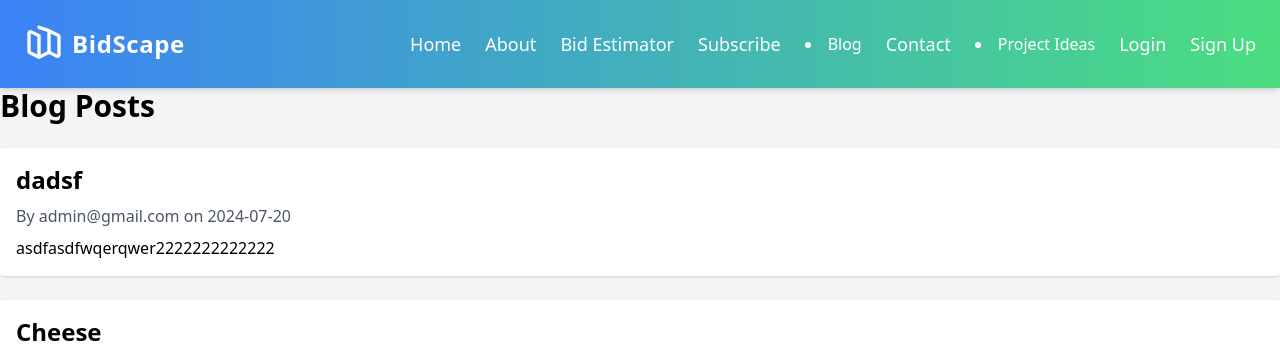
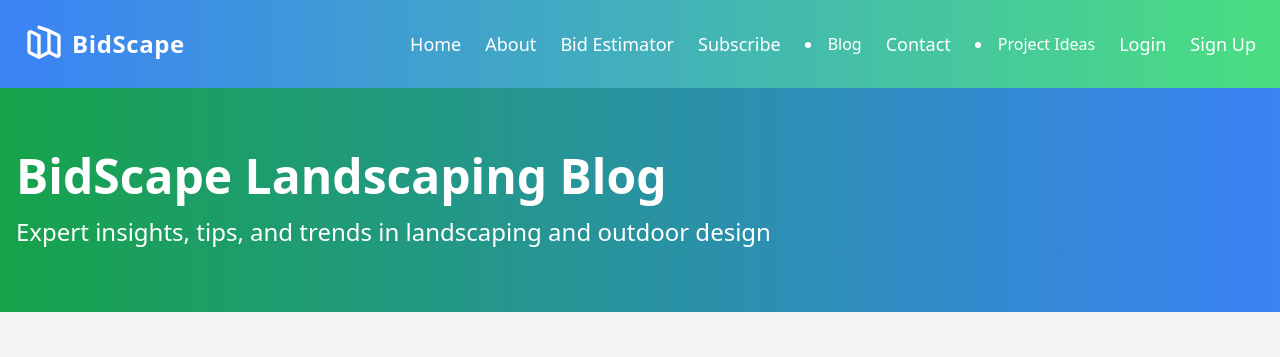
Before and after one commit to JohnathonCrowder/Landscape_bidder, a Flask app: page /blog in a window 1280 px wide. Shown: the top 357 px of the page. Run offline with Flask 3, Linux system fonts and the light colour scheme; some libraries are stand-ins or nearby versions.

Commit message:
Update index.html
updated blog posts page

```diff
--- a/app/templates/blog/index.html
+++ b/app/templates/blog/index.html
@@ -1,16 +1,100 @@
 {% extends "base.html" %}
 
+{% block title %}BidScape Blog - Landscaping Insights and Tips{% endblock %}
+
+{% block meta %}
+<meta name="description" content="Explore the latest landscaping trends, tips, and insights on the BidScape blog. Expert advice for professionals and homeowners alike.">
+<meta name="keywords" content="landscaping, garden design, lawn care, outdoor living, BidScape">
+<link rel="canonical" href="{{ url_for('main.blog', _external=True) }}">
+{% endblock %}
+
 {% block content %}
-<h1 class="text-3xl font-bold mb-6">Blog Posts</h1>
-<div class="mt-6">
+<header class="bg-gradient-to-r from-green-600 to-blue-500 text-white py-16">
+    <div class="container mx-auto px-4">
+        <h1 class="text-4xl md:text-5xl font-bold mb-4">BidScape Landscaping Blog</h1>
+        <p class="text-xl md:text-2xl">Expert insights, tips, and trends in landscaping and outdoor design</p>
+    </div>
+</header>
+
+<main class="container mx-auto px-4 py-12">
+    <div class="grid grid-cols-1 md:grid-cols-2 lg:grid-cols-3 gap-8">
+        {% for post in posts %}
+        <article class="bg-white rounded-lg shadow-lg overflow-hidden transition-transform duration-300 ease-in-out transform hover:scale-105">
+            <a href="{{ url_for('main.blog_post', post_id=post.id) }}" class="block">
+                <img src="{{ url_for('static', filename='images/blog-placeholder.jpg') }}" alt="{{ post.title }}" class="w-full h-48 object-cover">
+                <div class="p-6">
+                    <h2 class="text-2xl font-bold mb-2 text-gray-800 hover:text-blue-600 transition-colors duration-300">{{ post.title }}</h2>
+                    <p class="text-gray-600 mb-4 text-sm">
+                        <time datetime="{{ post.created_at.isoformat() }}">{{ post.created_at.strftime('%B %d, %Y') }}</time> | By {{ post.author.email }}
+                    </p>
+                    <p class="text-gray-700 mb-4">{{ post.content|truncate(150) }}</p>
+                    <span class="text-blue-600 hover:text-blue-800 font-semibold">Read More &rarr;</span>
+                </div>
+            </a>
+        </article>
+        {% endfor %}
+    </div>
+
+    {% if not posts %}
+    <div class="text-center py-12">
+        <p class="text-2xl text-gray-600">No blog posts available at the moment. Check back soon for exciting content!</p>
+    </div>
+    {% endif %}
+
+    {% if posts|length > 9 %}
+    <nav class="mt-12 flex justify-center">
+        <ul class="flex space-x-2">
+            <li><a href="#" class="px-4 py-2 bg-blue-500 text-white rounded hover:bg-blue-600">1</a></li>
+            <li><a href="#" class="px-4 py-2 bg-gray-200 text-gray-700 rounded hover:bg-gray-300">2</a></li>
+            <li><a href="#" class="px-4 py-2 bg-gray-200 text-gray-700 rounded hover:bg-gray-300">3</a></li>
+            <li><span class="px-4 py-2 text-gray-700">...</span></li>
+            <li><a href="#" class="px-4 py-2 bg-gray-200 text-gray-700 rounded hover:bg-gray-300">Next</a></li>
+        </ul>
+    </nav>
+    {% endif %}
+</main>
+
+<aside class="bg-gray-100 py-12">
+    <div class="container mx-auto px-4">
+        <h2 class="text-3xl font-bold mb-6 text-center">Subscribe to Our Newsletter</h2>
+        <form class="max-w-lg mx-auto flex">
+            <input type="email" placeholder="Enter your email" class="flex-grow px-4 py-2 rounded-l-lg focus:outline-none focus:ring-2 focus:ring-blue-500">
+            <button type="submit" class="bg-blue-500 text-white px-6 py-2 rounded-r-lg hover:bg-blue-600 transition-colors duration-300">Subscribe</button>
+        </form>
+    </div>
+</aside>
+{% endblock %}
+
+{% block scripts %}
+<script type="application/ld+json">
+{
+  "@context": "https://schema.org",
+  "@type": "Blog",
+  "url": "{{ url_for('main.blog', _external=True) }}",
+  "name": "BidScape Landscaping Blog",
+  "description": "Expert insights, tips, and trends in landscaping and outdoor design",
+  "publisher": {
+    "@type": "Organization",
+    "name": "BidScape",
+    "logo": {
+      "@type": "ImageObject",
+      "url": "{{ url_for('static', filename='images/logo.png', _external=True) }}"
+    }
+  },
+  "blogPost": [
     {% for post in posts %}
-    <div class="mb-6 p-4 bg-white rounded shadow">
-        <h2 class="text-2xl font-bold mb-2">
-            <a href="{{ url_for('main.blog_post', post_id=post.id) }}">{{ post.title }}</a>
-        </h2>
-        <p class="text-gray-600 mb-2">By {{ post.author.email }} on {{ post.created_at.strftime('%Y-%m-%d') }}</p>
-        <p>{{ post.content[:200] }}{% if post.content|length > 200 %}...{% endif %}</p>
-    </div>
+    {
+      "@type": "BlogPosting",
+      "headline": "{{ post.title }}",
+      "datePublished": "{{ post.created_at.isoformat() }}",
+      "author": {
+        "@type": "Person",
+        "name": "{{ post.author.email }}"
+      },
+      "url": "{{ url_for('main.blog_post', post_id=post.id, _external=True) }}"
+    }{% if not loop.last %},{% endif %}
     {% endfor %}
-</div>
+  ]
+}
+</script>
 {% endblock %}
```
